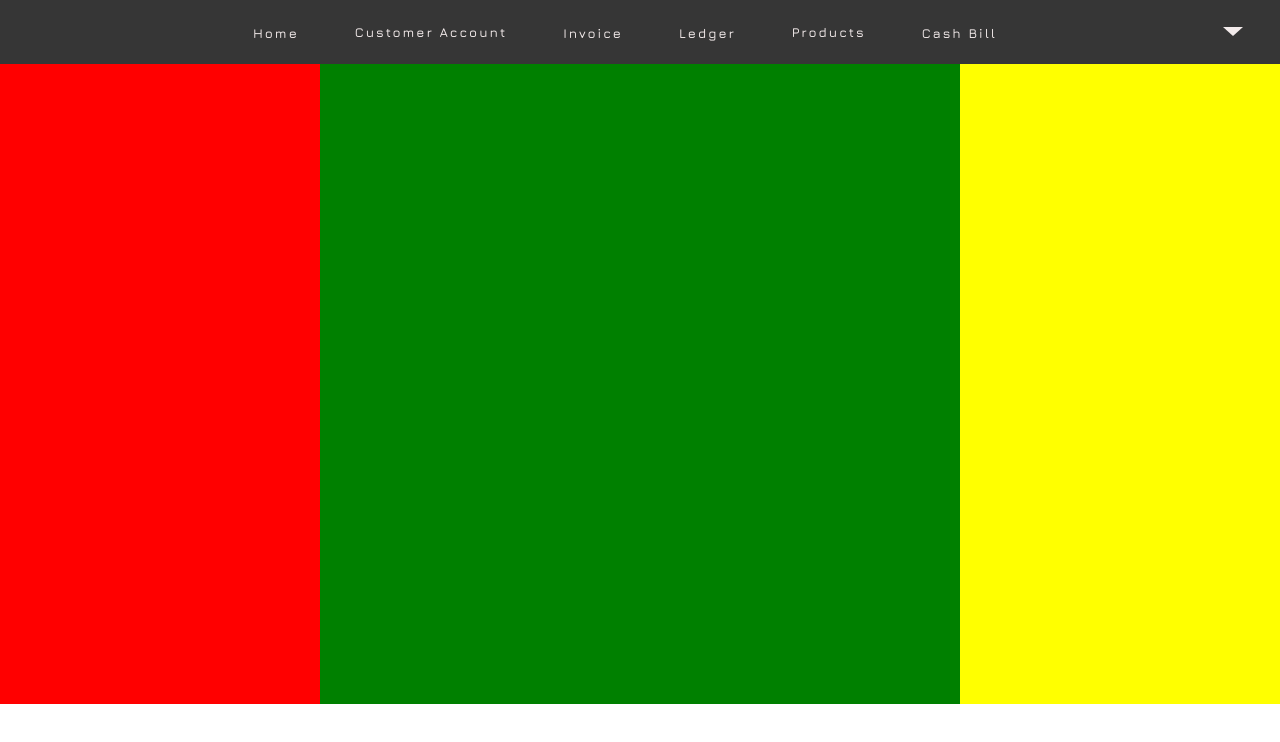
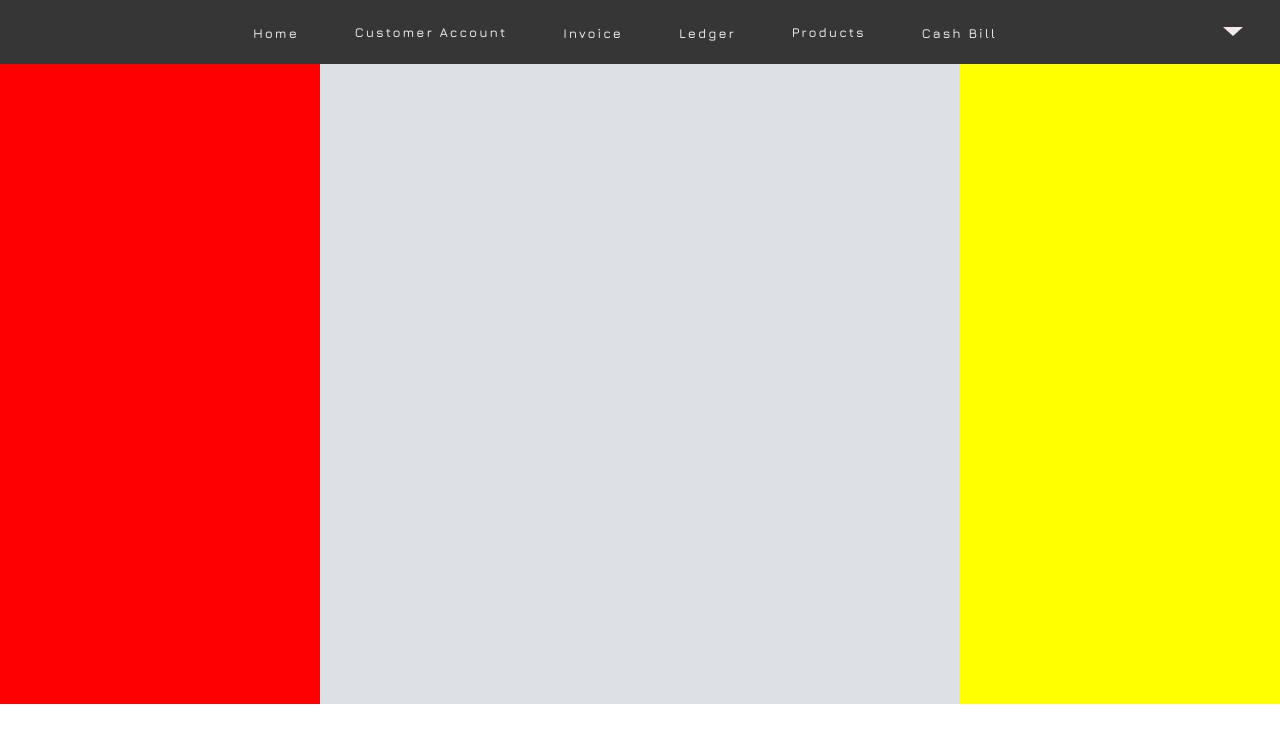
Before and after one commit to NayanThapaMagar/LedgerBilling, a website: page public/home.html in a window 1280 px wide. Drawn offline with nearby package versions, Linux system fonts and the light colour scheme.

Commit message:
cash bill restore

```diff
--- a/public/css/home.css
+++ b/public/css/home.css
@@ -371,7 +371,7 @@ nav {
 .mainContent{
     width: 50%;
     height: 80vh;
-    background-color: green;
+    background-color: #DDE0E5;
 }
 .rightContent{
     width: 25%;
--- a/public/home.html
+++ b/public/home.html
@@ -84,22 +84,16 @@
         </div>
       </nav>
     </div>
-    <div class="body">
-      <!-- <div class="iframes">
-        <iframe src="" name="iframe"
-        ></iframe>
-    </div> -->
-    </div>
+
 
     <!-- home page whole content and footer -->
 
-    <div class="wholeContent">
+    <div class="wholeContent body">
       <div class="leftContent"></div>
       <div class="mainContent"></div>
       <div class="rightContent"></div>
     </div>
     <footer>
-
     </footer>
   </body>
   <script src="./js/home.js"></script>
```
Also changed, not shown: public/cashbill.html (line endings or trailing spaces).
